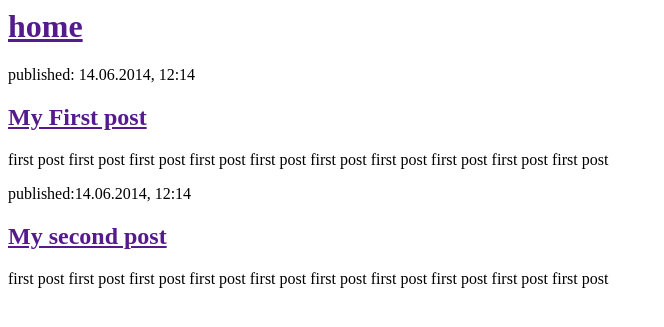
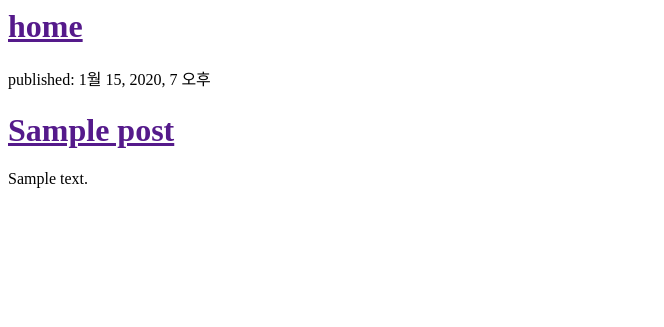
Before and after one commit to jejecrunch/my-first-blog, a Django app: template blog/templates/blog/post_list.html in a window 1280 px wide. Shown: the top 327 px of the page, without its empty margins (0-664 px from the left). Run offline with Django 3.2, Linux system fonts and the light colour scheme; the template is opened without the code that fills it: values that come from a table or form of the project are taken from there, others are empty; tables that the repository leaves empty hold one stand-in row (values such as "Sample post").

Commit message:
Modified templates to display posts from database.

```diff
--- a/blog/templates/blog/post_list.html
+++ b/blog/templates/blog/post_list.html
@@ -7,16 +7,13 @@
 			<h1><a href="">home</a></h1>
 		</div>
 
+		{% for post in posts %}
 		<div>
-			<p>published: 14.06.2014, 12:14</p>
-			<h2><a href="">My First post</a></h2>
-			<p>first post first post first post first post first post first post first post first post first post first post</p>
+			<p>published: {{ post.published_date }}</p>
+			<h1><a href="">{{ post.title }}</a></h1>
+			<p>{{ post.text|linebreaksbr }}</p>
 		</div>
+		{% endfor %}
 
-		<div>
-			<p>published:14.06.2014, 12:14</p>
-			<h2><a href="">My second post</a></h2>
-			<p>first post first post first post first post first post first post first post first post first post first post</p>
-		</div>
 	</body>
 </html>
```
Also changed, not shown: blog/views.py (+4 -3 lines).
